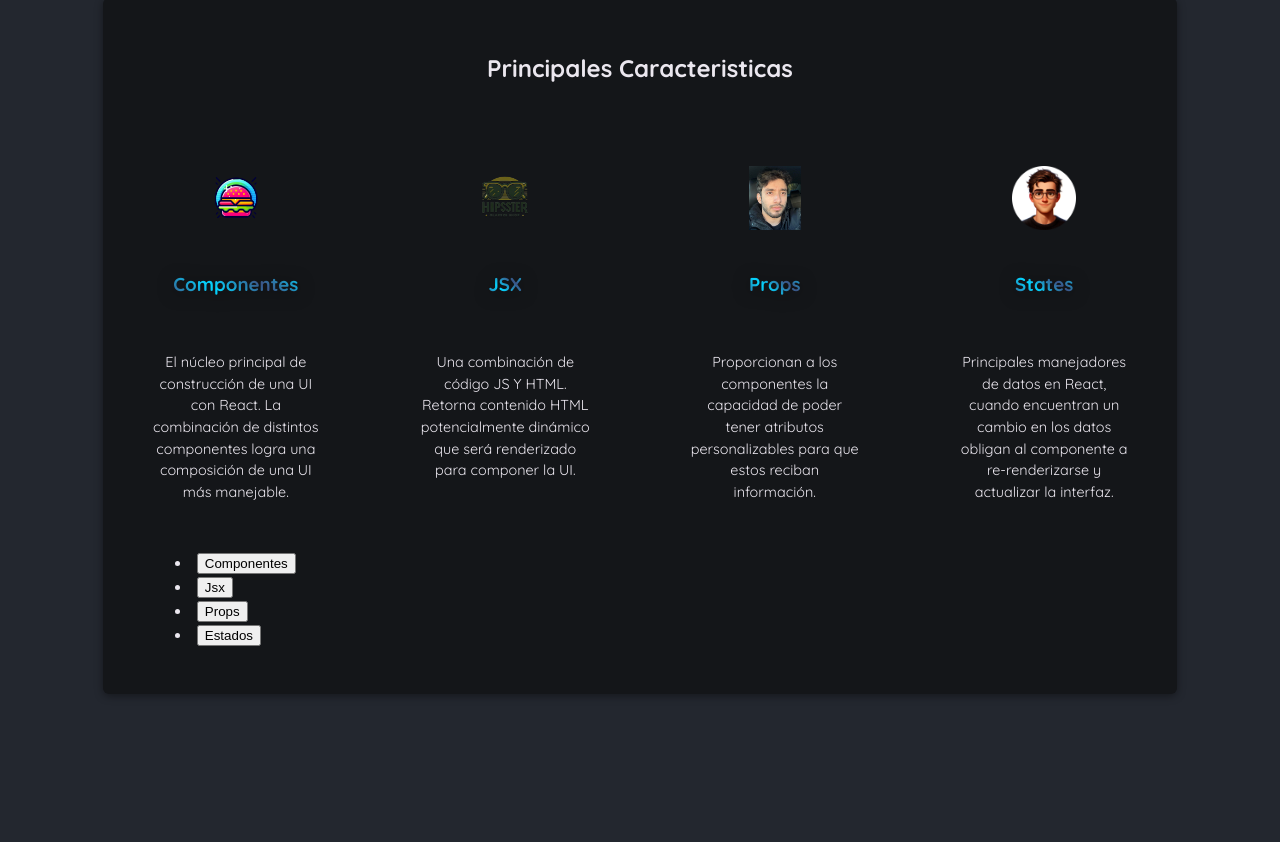
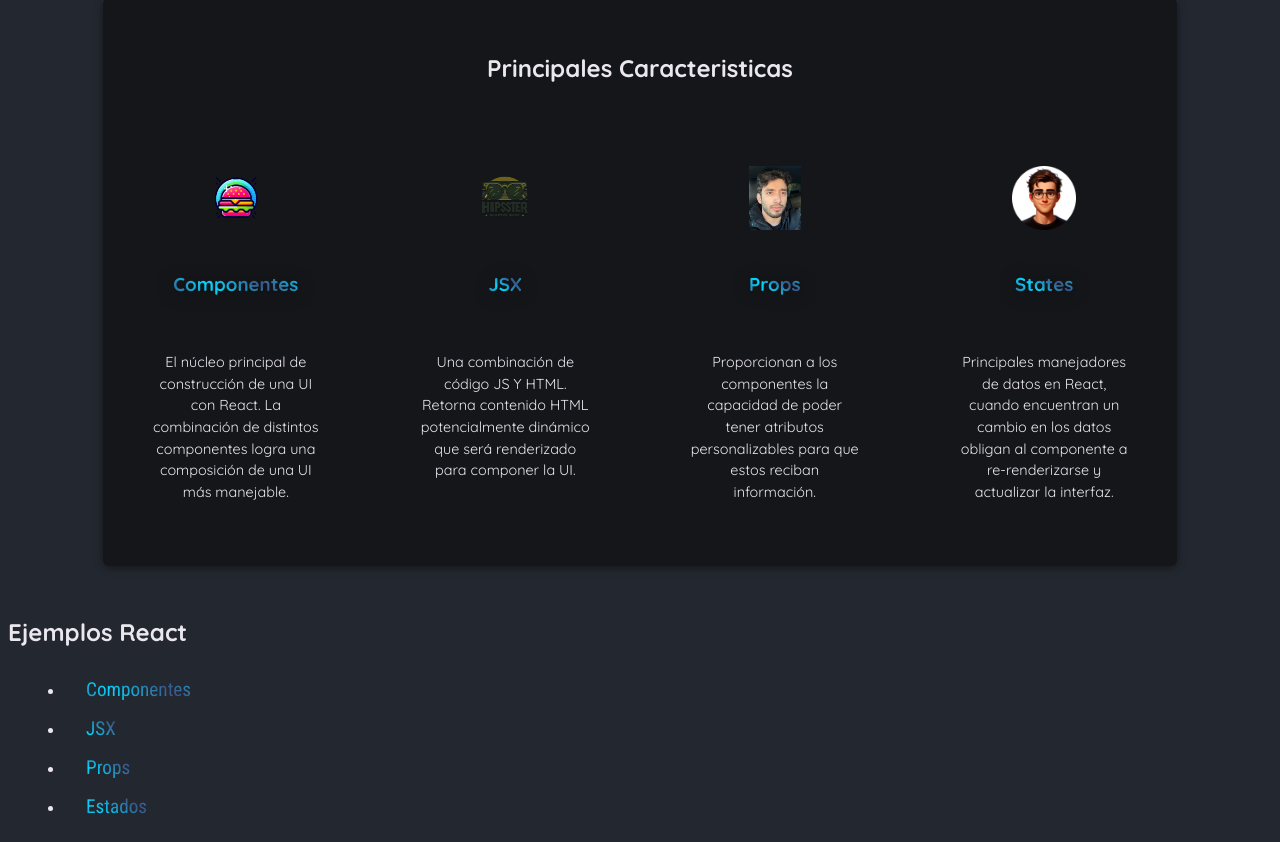
Before and after one commit to banderilla98/porfolio_juan_reactjs, a React (Vite) app: page / in a window 1280 px wide. Shown: the part 1120-1962 px from the top of the page. Before the commit the page ends 1862 px from the top, so only its background shows below. Built offline with nearby package versions, Linux system fonts and the light colour scheme.

Commit message:
evento handleclick onClick y mostrando en consola

```diff
--- a/src/App.jsx
+++ b/src/App.jsx
@@ -1,34 +1,38 @@
-import Header from "./components/Header/Header.jsx"
-import Hero from "./components/Hero.jsx"
-import CoreConcepts from "./components/CoreConcepts/CoreConcepts.jsx"
+import Header from "./components/Header/Header.jsx";
+import Hero from "./components/Hero.jsx";
+import CoreConcepts from "./components/CoreConcepts/CoreConcepts.jsx";
 import { CORE_CONCEPTS } from "./data.js";
 import TabButton from "./components/TabButton/TabButton.jsx";
-
 
 function App() {
   return (
     <div>
-      <Header/>
+
+
+
+
+      <Header />
 
       <Hero />
 
       <section id="coreConcepts">
         <h2>Principales Caracteristicas</h2>
         <div>
-          <CoreConcepts {...CORE_CONCEPTS[0]}/>
-          <CoreConcepts {...CORE_CONCEPTS[1]}/>
-          <CoreConcepts {...CORE_CONCEPTS[2]}/>
-          <CoreConcepts {...CORE_CONCEPTS[3]}/>
+          <CoreConcepts {...CORE_CONCEPTS[0]} />
+          <CoreConcepts {...CORE_CONCEPTS[1]} />
+          <CoreConcepts {...CORE_CONCEPTS[2]} />
+          <CoreConcepts {...CORE_CONCEPTS[3]} />
+        </div>
+      </section>
 
-        </div>
-
+      <section id="reactExamples">
+        <h2>Ejemplos React</h2>
         <menu>
           <TabButton>Componentes</TabButton>
-          <TabButton>Jsx</TabButton>
+          <TabButton>JSX</TabButton>
           <TabButton>Props</TabButton>
           <TabButton>Estados</TabButton>
         </menu>
-
       </section>
     </div>
   );
--- a/src/components/TabButton/TabButton.css
+++ b/src/components/TabButton/TabButton.css
@@ -0,0 +1,32 @@
+
+#reactExamples menu button {
+    padding: 0.5rem 1rem;
+    border: none;
+    border-radius: 6px;
+    background: linear-gradient(40deg, #3b5486, #03d5ff, #3b5486, #03d5ff);
+    -webkit-background-clip: text;
+    background-clip: text;
+    -webkit-text-fill-color: transparent;
+    font-family: "Roboto Condensed", sans-serif;
+    font-size: 1.2rem;
+    cursor: pointer;
+    transition: all 0.2s ease-in-out;
+  }
+
+  #reactExamples menu button:hover {
+    background: linear-gradient(40deg, #576a6f, #a8dfed, #576a6f, #a8dfed);
+    -webkit-background-clip: text;
+    background-clip: text;
+    -webkit-text-fill-color: transparent;
+    font-size: 1.3rem;
+    font-weight: bold;
+  }
+
+  #reactExamples menu button.active {
+    background: linear-gradient(40deg, #576a6f, #a8dfed, #576a6f, #a8dfed);
+    -webkit-background-clip: text;
+    background-clip: text;
+    -webkit-text-fill-color: transparent;
+    font-size: 1.3rem;
+    font-weight: bold;
+  }
--- a/src/components/TabButton/TabButton.jsx
+++ b/src/components/TabButton/TabButton.jsx
@@ -1,7 +1,12 @@
-export default function TabButton({children}) {
+import "./TabButton.css";
+
+export default function TabButton({ children }) {
+  function handleClick() {
+    console.log("pulsando el boton alguno de ellos xd..");
+  }
   return (
     <li>
-      <button>{children}</button>
+      <button onClick={handleClick}>{children}</button>
     </li>
   );
 }
```
